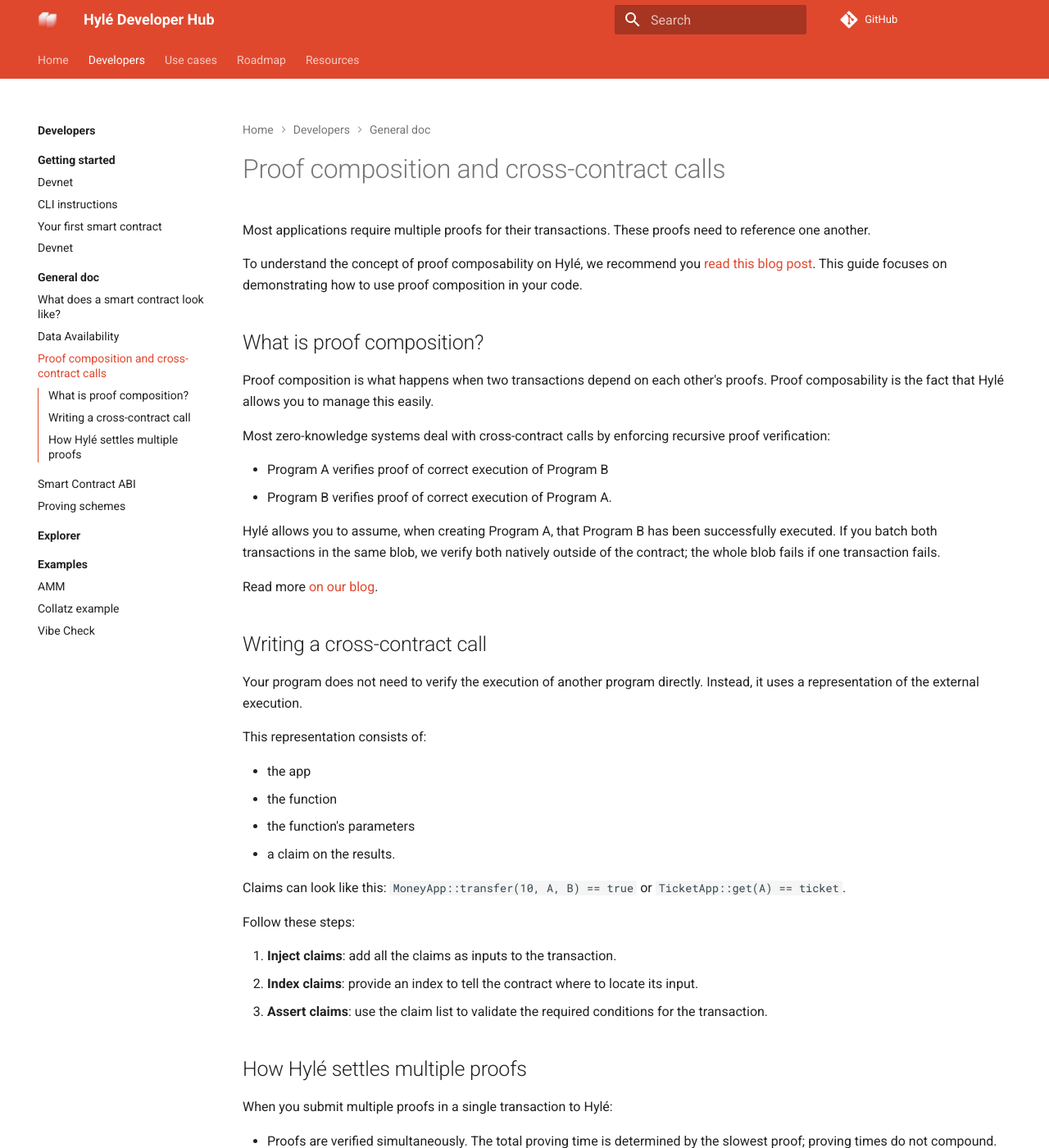
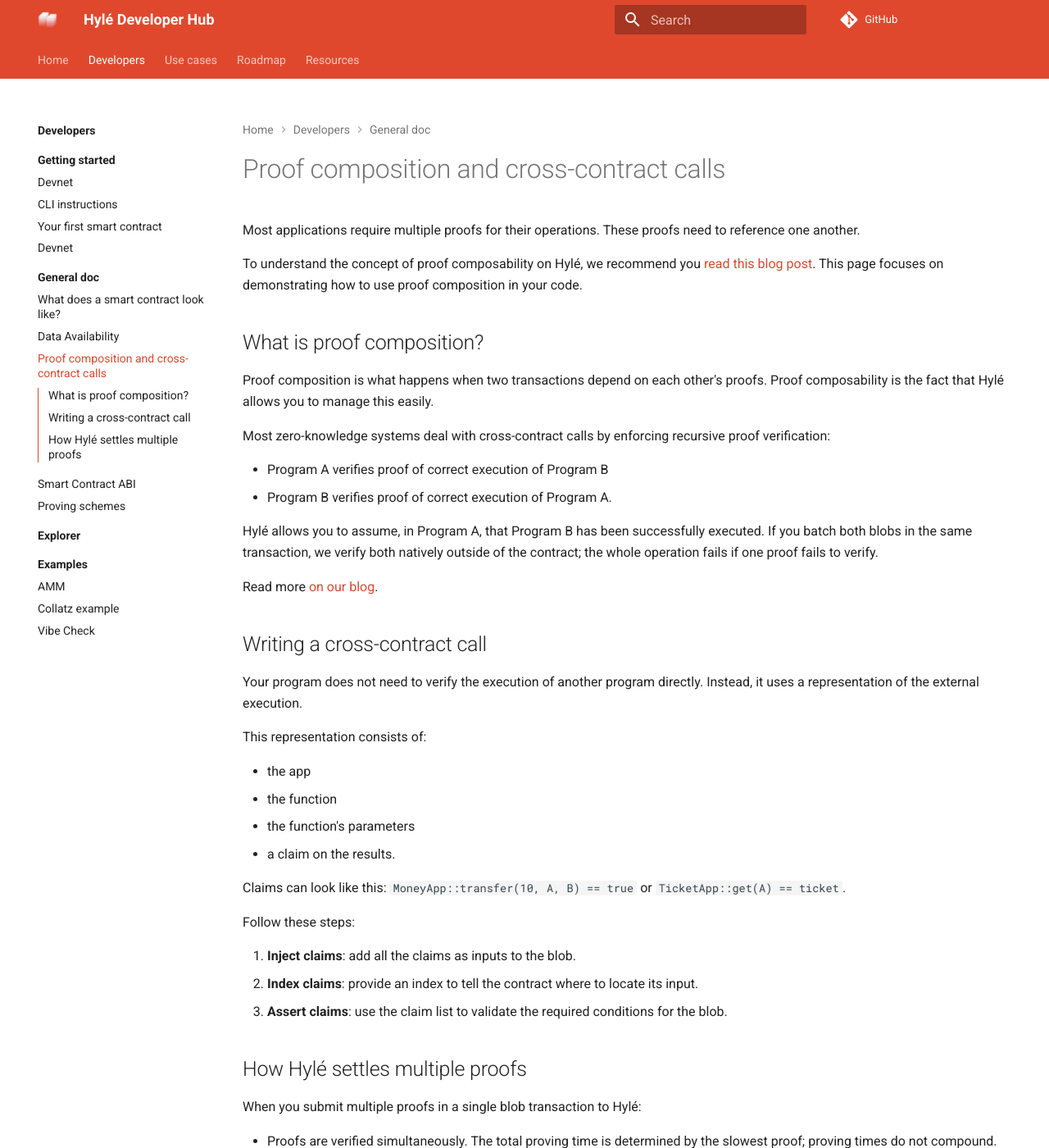
Before and after one commit to Hyle-org/devhub-hyle, an MkDocs documentation site: the page built from docs/developers/general-doc/proof-composability.md, in a window 1280 px wide and 1400 px high. Shown: the whole window at 82% size. Built offline with MkDocs 1.6.1 and Material for MkDocs 9.7.7, drawn with Linux system fonts in a browser that asks for light colours; comment, search, counter and statistics services are not loaded; some of the changed text lies outside the part shown.

Commit message:
blob vs. transaction

```diff
--- a/docs/developers/general-doc/proof-composability.md
+++ b/docs/developers/general-doc/proof-composability.md
@@ -1,8 +1,8 @@
 # Proof composition and cross-contract calls
 
-Most applications require multiple proofs for their transactions. These proofs need to reference one another.
+Most applications require multiple proofs for their operations. These proofs need to reference one another.
 
-To understand the concept of proof composability on Hylé, we recommend you [read this blog post](https://blog.hyle.eu/proof-composability-on-hyle/). This guide focuses on demonstrating how to use proof composition in your code.
+To understand the concept of proof composability on Hylé, we recommend you [read this blog post](https://blog.hyle.eu/proof-composability-on-hyle/). This page focuses on demonstrating how to use proof composition in your code.
 
 ## What is proof composition?
 
@@ -13,7 +13,7 @@
 - Program A verifies proof of correct execution of Program B
 - Program B verifies proof of correct execution of Program A.
 
-Hylé allows you to assume, when creating Program A, that Program B has been successfully executed. If you batch both transactions in the same blob, we verify both natively outside of the contract; the whole blob fails if one transaction fails.
+Hylé allows you to assume, in Program A, that Program B has been successfully executed. If you batch both blobs in the same transaction, we verify both natively outside of the contract; the whole operation fails if one proof fails to verify.
 
 Read more [on our blog](https://blog.hyle.eu/proof-composability-on-hyle/).
 
@@ -32,13 +32,13 @@
 
 Follow these steps:
 
-1. **Inject claims**: add all the claims as inputs to the transaction.
+1. **Inject claims**: add all the claims as inputs to the blob.
 1. **Index claims**: provide an index to tell the contract where to locate its input.
-1. **Assert claims**: use the claim list to validate the required conditions for the transaction.
+1. **Assert claims**: use the claim list to validate the required conditions for the blob.
 
 ## How Hylé settles multiple proofs
 
-When you submit multiple proofs in a single transaction to Hylé:
+When you submit multiple proofs in a single blob transaction to Hylé:
 
 - Proofs are verified simultaneously. The total proving time is determined by the slowest proof; proving times do not compound.
-- All proofs are verified separately, but in a single transaction. If one proof verification fails, then the entire transaction fails.
+- All proofs are verified separately, but in a single transaction. If one proof verification fails, then the entire operation fails.
```
